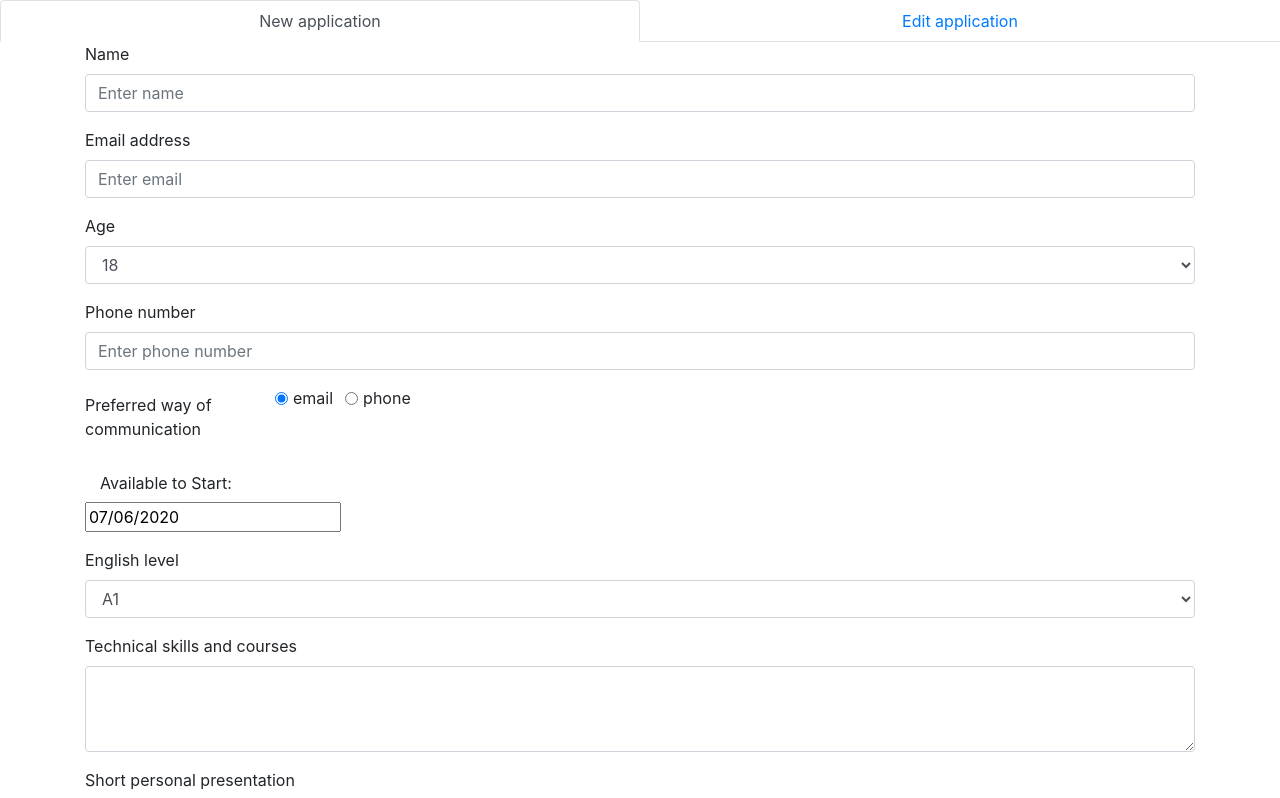
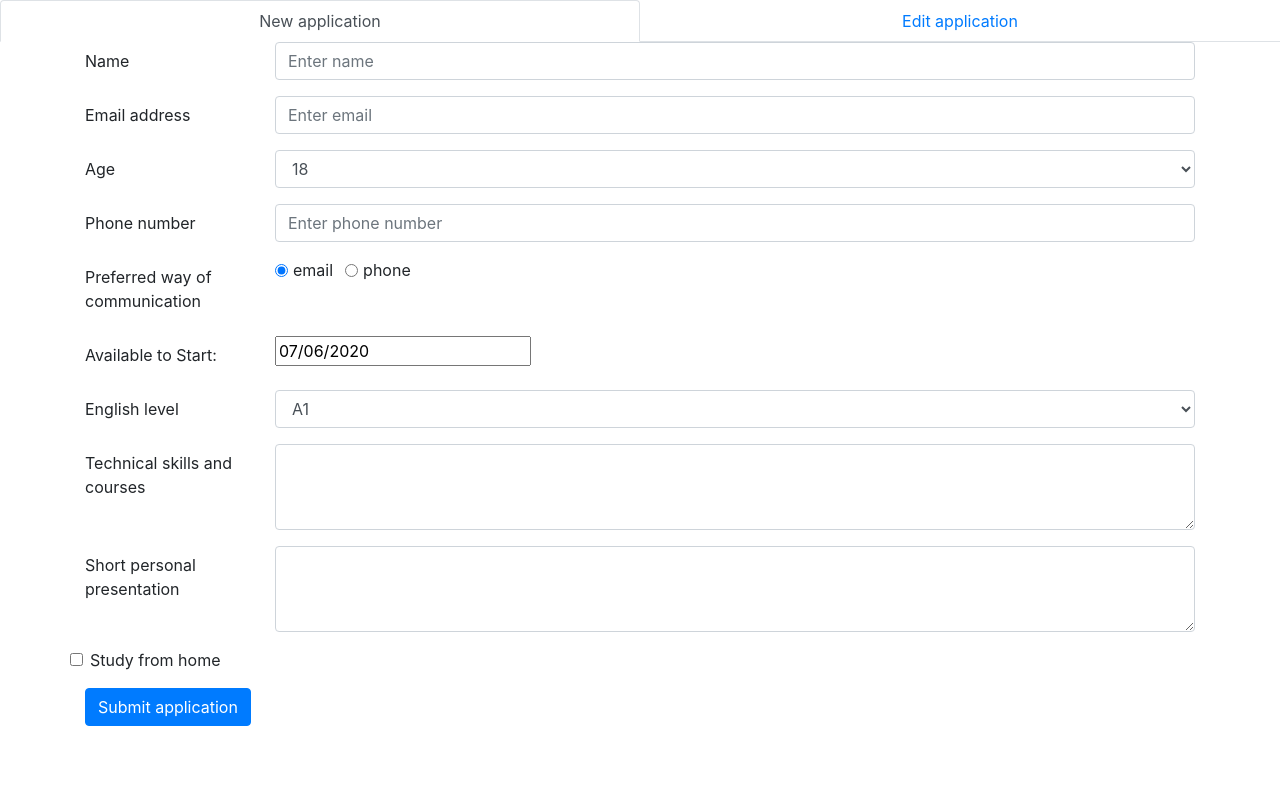
Before and after one commit to dunjadjokic/application-manager, a React (Create React App) app: page / in a window 1280 px wide. Shown: the top 798 px of the page. Built offline with nearby package versions, Linux system fonts and the light colour scheme.

Commit message:
changed design

```diff
--- a/src/components/NewApp.tsx
+++ b/src/components/NewApp.tsx
@@ -47,30 +47,38 @@ export default function NewApp() {
 
   return (
     <Form onSubmit={handleOnSubmit}>
-      <Form.Group controlId="formBasicName">
-        <Form.Label>Name </Form.Label>
+      <Form.Group as={Row} controlId="formBasicName">
+        <Form.Label column sm="2">Name </Form.Label>
+        <Col sm="10">
           <Form.Control type="text" placeholder="Enter name" onChange={(e) => setName(e.target.value)} />
+        </Col>
       </Form.Group>
 
-      <Form.Group controlId="formBasicEmail">
-        <Form.Label>Email address </Form.Label>
+      <Form.Group as={Row} controlId="formBasicEmail">
+        <Form.Label column sm="2">Email address </Form.Label>
+        <Col sm="10">
           <Form.Control type="email" placeholder="Enter email" onChange={(e) => setEmail(e.target.value)} />
+        </Col>
       </Form.Group>
 
-      <Form.Group controlId="exampleForm.ControlSelect1">
-        <Form.Label>Age </Form.Label>
+      <Form.Group as={Row} controlId="exampleForm.ControlSelect1">
+        <Form.Label column sm="2">Age </Form.Label>
+        <Col sm="10">
           <Form.Control as="select" onChange={e => setAge(parseInt(e.target.value))}>
             <Options />
           </Form.Control>
+        </Col>
       </Form.Group>
 
-      <Form.Group controlId="formBasicPhone">
-        <Form.Label>Phone number </Form.Label>
+      <Form.Group as={Row} controlId="formBasicPhone">
+        <Form.Label column sm="2">Phone number </Form.Label>
+        <Col sm="10">
           <Form.Control type="text" placeholder="Enter phone number" onChange={(e) => setPhone(e.target.value)} />
+        </Col>
       </Form.Group>
 
       <Form.Group as={Row}>
-        <Form.Label as="legend" column>
+        <Form.Label as="legend" column sm="2">
           Preferred way of communication
       </Form.Label>
         <Col sm={10}>
@@ -95,13 +103,16 @@ export default function NewApp() {
           />
         </Col>
       </Form.Group>
-      <Form.Group controlId="formDate">
-        <Form.Label as="legend" column>Available to Start:  </Form.Label>
+      <Form.Group as={Row} controlId="formDate">
+        <Form.Label as="legend" column sm="2">Available to Start:  </Form.Label>
+        <Col sm="10">
           <DatePicker selected={startDate} onChange={(date: Date) => setStartDate(date)} />
+        </Col>
       </Form.Group>
 
-      <Form.Group controlId="exampleForm.ControlSelect2">
-        <Form.Label>English level</Form.Label>
+      <Form.Group as={Row} controlId="exampleForm.ControlSelect2">
+        <Form.Label column sm="2">English level</Form.Label>
+        <Col sm="10">
           <Form.Control as="select" onChange={e => setEnglishLevel(e.target.value)}>
             <option value='A1'>A1</option>
             <option value='A2'>A2</option>
@@ -110,19 +121,24 @@ export default function NewApp() {
             <option value='C1'>C1</option>
             <option value='C2'>C2</option>
           </Form.Control>
+        </Col>
       </Form.Group>
 
-      <Form.Group controlId="exampleForm.ControlTextarea1">
-        <Form.Label>Technical skills and courses </Form.Label>
+      <Form.Group as={Row} controlId="exampleForm.ControlTextarea1">
+        <Form.Label column sm="2">Technical skills and courses </Form.Label>
+        <Col sm="10">
           <Form.Control as="textarea" rows={3} onChange={(e) => setSkills(e.target.value)} />
+        </Col>
       </Form.Group>
 
-      <Form.Group controlId="exampleForm.ControlTextarea2">
-        <Form.Label>Short personal presentation </Form.Label>
+      <Form.Group as={Row} controlId="exampleForm.ControlTextarea2">
+        <Form.Label column sm="2">Short personal presentation </Form.Label>
+        <Col sm="10">
           <Form.Control as="textarea" rows={3} onChange={(e) => setPersonal(e.target.value)} />
+        </Col>
       </Form.Group>
 
-      <Form.Group controlId="formBasicCheckbox">
+      <Form.Group as={Row} controlId="formBasicCheckbox">
         <Form.Check type="checkbox" label="Study from home" onChange={(e: React.ChangeEvent<HTMLInputElement>) => setStudyFromHome(e.target.checked)} />
       </Form.Group>
 
```
Lines whose indentation alone changed are shown as unchanged.
